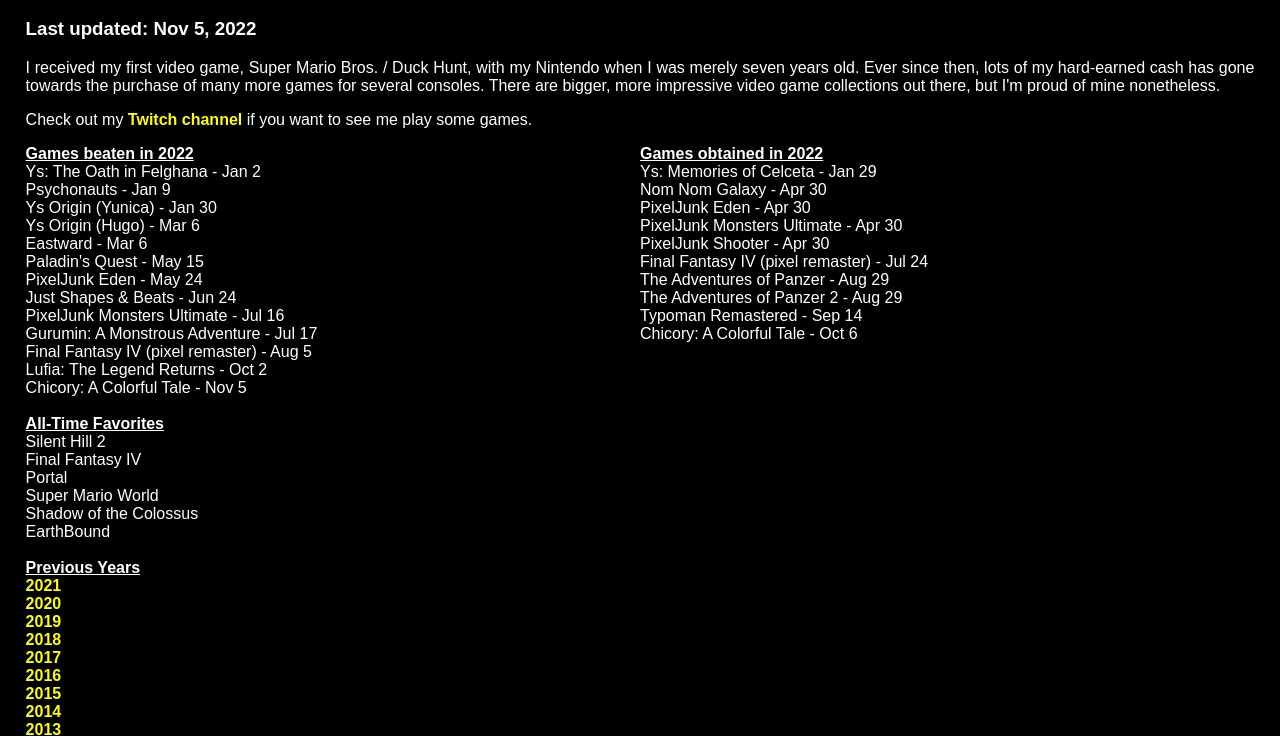
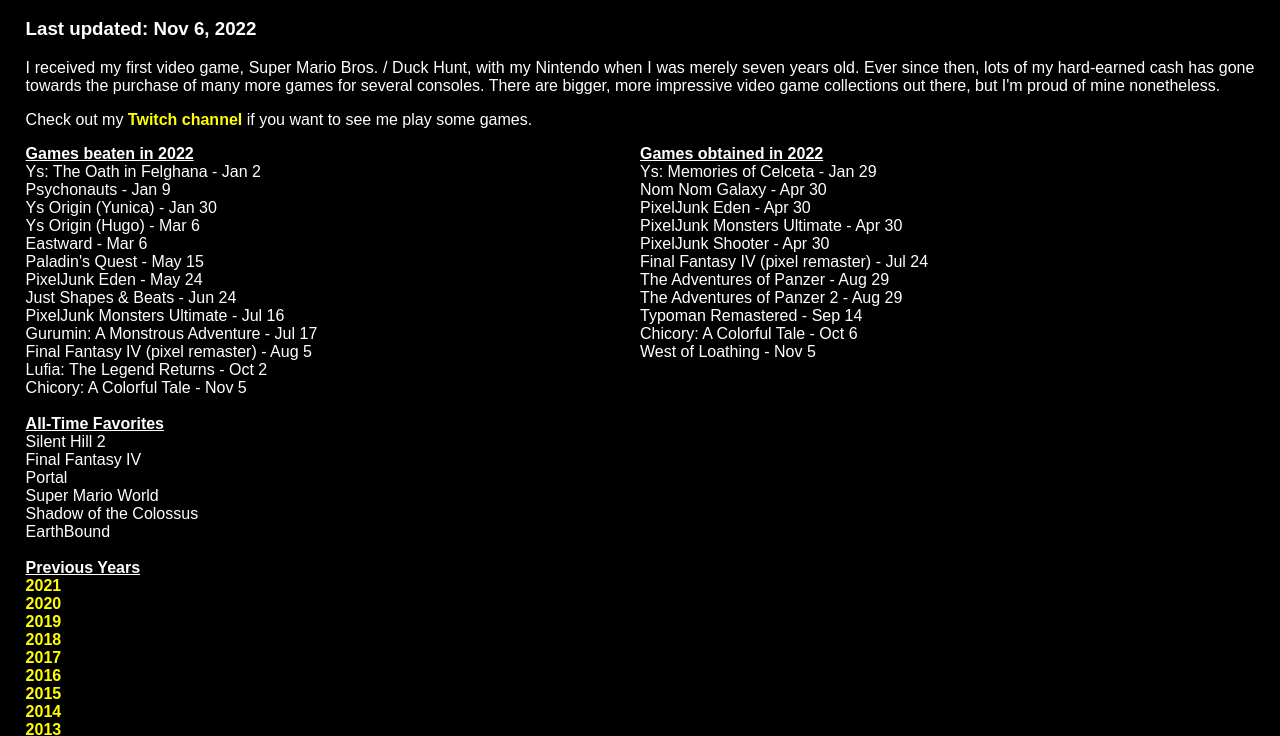
Before and after one commit to ssrobins/ssrobins.github.io, a plain HTML site: page games.html in a window 1280 px wide. Shown: the part 66-802 px from the top of the page. Drawn offline with Linux system fonts and the light colour scheme.

Commit message:
Bought West of Loathing

```diff
--- a/games.html
+++ b/games.html
@@ -10,7 +10,7 @@
 
 <h1>My video games</h1>
 
-<h3>Last updated: Nov 5, 2022</h3>
+<h3>Last updated: Nov 6, 2022</h3>
 
 <p>I received my first video game, Super Mario Bros. / Duck Hunt, with my Nintendo when I was merely seven years old. Ever since then, lots of my hard-earned cash has gone towards the purchase of many more games for several consoles. There are bigger, more impressive video game collections out there, but I'm proud of mine nonetheless.</p>
 
@@ -50,6 +50,7 @@
 <li>The Adventures of Panzer 2 - Aug 29</li>
 <li>Typoman Remastered - Sep 14</li>
 <li>Chicory: A Colorful Tale - Oct 6</li>
+<li>West of Loathing - Nov 5</li>
 </ul>
 </td>
 </tr>
@@ -194,6 +195,7 @@
 <li>Wandersong</li>
 <li>Windosill</li>
 <li>The Witness</li>
+<li>West of Loathing</li>
 <li>World of Goo</li>
 <li>XCOM: Enemy Unknown</li>
 <li>Ys Origin</li>
```
